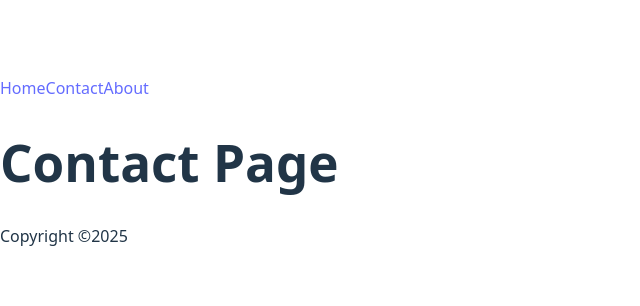
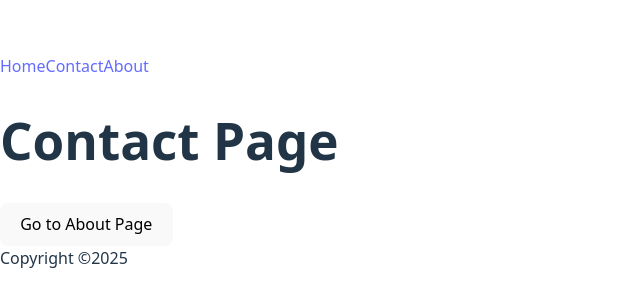
Before and after one commit to FulgurVividus/tanstack-router, a React (Vite) app: page /contact in a window 1280 px wide. Shown: the part 238-544 px from the top of the page, without its empty margins (0-640 px from the left). Built offline with nearby package versions, Linux system fonts and the light colour scheme.

Commit message:
feat: added navigation link

```diff
--- a/src/routes/contact.lazy.tsx
+++ b/src/routes/contact.lazy.tsx
@@ -1,13 +1,18 @@
-import { createLazyFileRoute } from "@tanstack/react-router";
+import { createLazyFileRoute, useNavigate } from "@tanstack/react-router";
 
 export const Route = createLazyFileRoute("/contact")({
   component: RouteComponent,
 });
 
 function RouteComponent() {
+  const navigate = useNavigate();
+
   return (
     <div>
       <h1>Contact Page</h1>
+      <button onClick={() => navigate({ to: "/about" })}>
+        Go to About Page
+      </button>
     </div>
   );
 }
```
